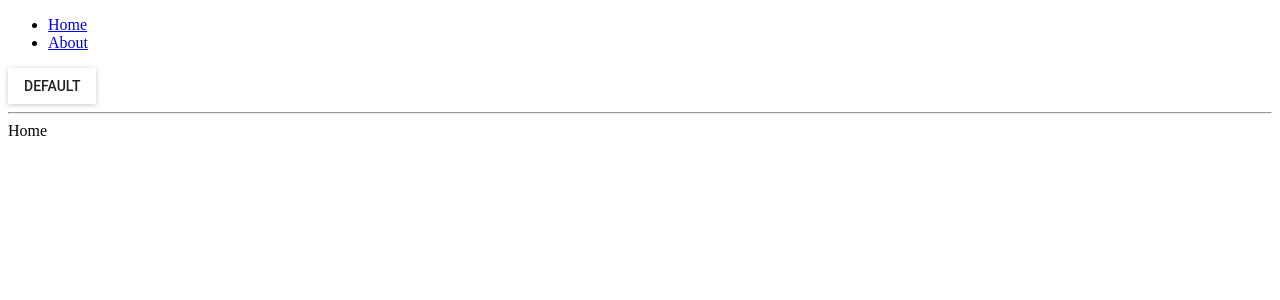
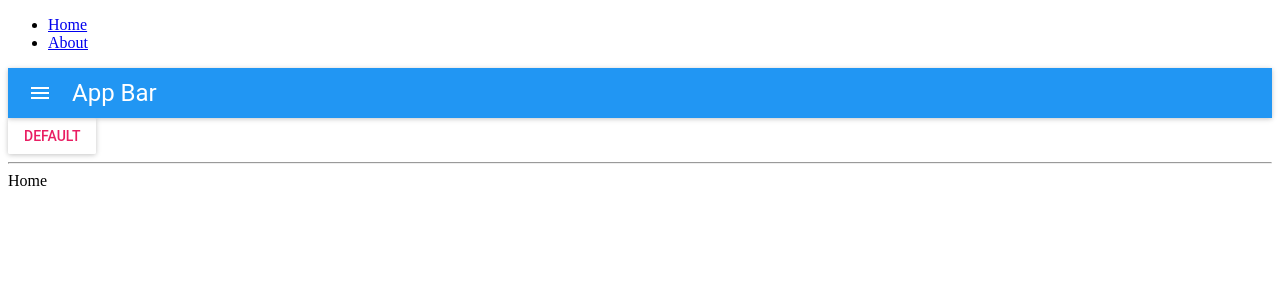
Before and after one commit to seowonintech/mobile, a React (Create React App) app: page / in a window 1280 px wide. Shown: the top 300 px of the page. Built offline with nearby package versions, Linux system fonts and the light colour scheme; what react-tap-event-plugin would draw is missing.

Commit message:
Add & Confirm Color, Theme

```diff
--- /dev/null
+++ b/src/assets/index.js
@@ -0,0 +1 @@
+export { muiTheme } from './muiTheme';
--- /dev/null
+++ b/src/assets/muiTheme.js
@@ -0,0 +1,21 @@
+import getMuiTheme from 'material-ui/styles/getMuiTheme';
+import {
+  pink500,
+  blue500,
+  cyan500,
+  red500,
+  purple500,
+  deepPurple500,
+  green500,
+  yellow500
+} from 'material-ui/styles/colors';
+
+export const muiTheme = getMuiTheme({
+  palette: {
+    textColor: pink500,
+  },
+  appBar: {
+    color: blue500,
+    height: 50,
+  },
+});
--- a/src/components/App.js
+++ b/src/components/App.js
@@ -6,10 +6,13 @@ import {
   Route
 } from 'react-router-dom';
 // Material-UI
-import MuiThemeProvider from 'material-ui/styles/MuiThemeProvider';
 import injectTapEventPlugin from 'react-tap-event-plugin';
-import { RaisedButton } from 'material-ui';
+import {
+  MuiThemeProvider,
+  AppBar, RaisedButton
+} from 'material-ui';
 // Custom
+import { muiTheme } from '../assets';
 import Header from './Header';
 import Home from '../routes/Home';
 import About from '../routes/About';
@@ -21,9 +24,10 @@ injectTapEventPlugin();
 const App = () => {
   return (
     <Router>
-      <MuiThemeProvider>
+      <MuiThemeProvider muiTheme={muiTheme}>
         <div>
           <Header />
+          <AppBar title="App Bar" />
 
           <RaisedButton label="Default" />
 
```
